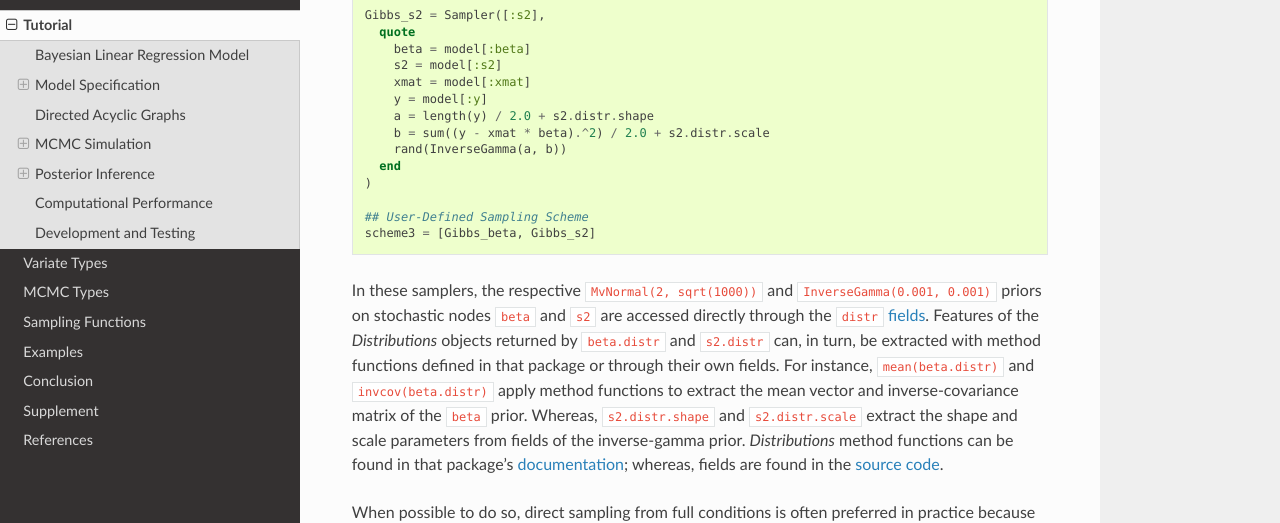
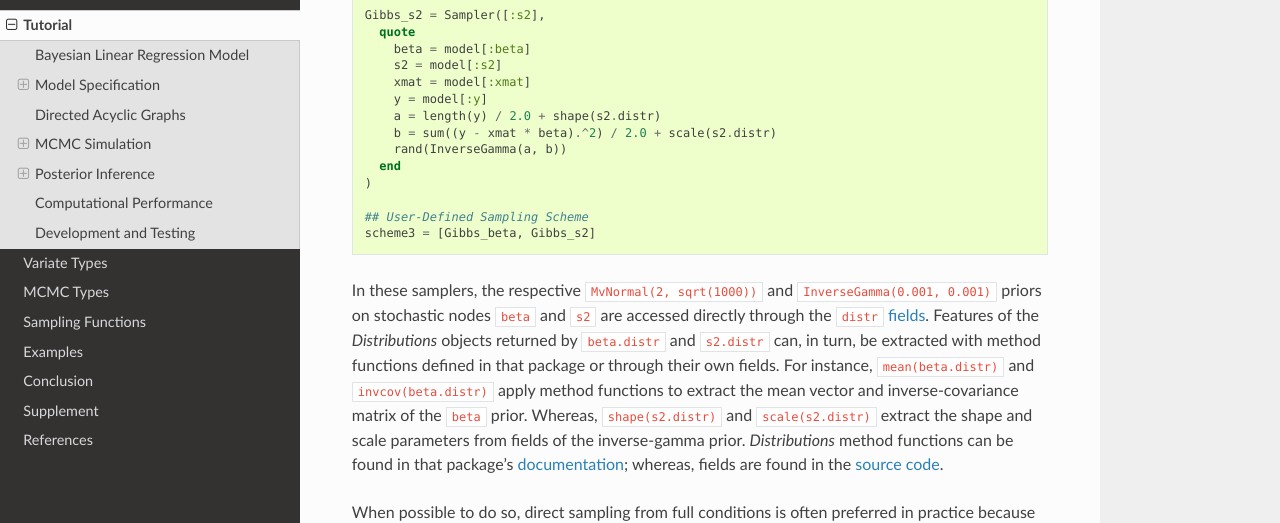
Before and after one commit to brian-j-smith/Mamba.jl, a Sphinx documentation site: the page built from doc/tutorial.rst, in a window 1280 px wide and 900 px high, scrolled down 4154 px. Shown: the part 151-674 px from the top of the window. Built offline with Sphinx 7.4.7 and the Read the Docs theme 2.0.0, drawn with Linux system fonts in a browser that asks for light colours; formulas are drawn with MathJax 3; cross-references to code outside the pages are shown as plain code.

Commit message:
Call new shape and scale methods to get InverseGamma parameters.

```diff
--- a/doc/tutorial.rst
+++ b/doc/tutorial.rst
@@ -185,8 +185,8 @@
 	    s2 = model[:s2]
 	    xmat = model[:xmat]
 	    y = model[:y]
-	    a = length(y) / 2.0 + s2.distr.shape
-	    b = sum((y - xmat * beta).^2) / 2.0 + s2.distr.scale
+	    a = length(y) / 2.0 + shape(s2.distr)
+	    b = sum((y - xmat * beta).^2) / 2.0 + scale(s2.distr)
 	    rand(InverseGamma(a, b))
 	  end
 	)
@@ -194,7 +194,7 @@
 	## User-Defined Sampling Scheme
 	scheme3 = [Gibbs_beta, Gibbs_s2]
 
-In these samplers, the respective ``MvNormal(2, sqrt(1000))`` and ``InverseGamma(0.001, 0.001)`` priors on stochastic nodes ``beta`` and ``s2`` are accessed directly through the ``distr`` :ref:`fields <section-Stochastic>`.  Features of the `Distributions` objects returned by ``beta.distr`` and ``s2.distr`` can, in turn, be extracted with method functions defined in that package or through their own fields.  For instance, ``mean(beta.distr)`` and ``invcov(beta.distr)`` apply method functions to extract the mean vector and inverse-covariance matrix of the ``beta`` prior.  Whereas, ``s2.distr.shape`` and ``s2.distr.scale`` extract the shape and scale parameters from fields of the inverse-gamma prior.  `Distributions` method functions can be found in that package's `documentation <http://distributionsjl.readthedocs.org>`_; whereas, fields are found in the `source code <https://github.com/JuliaStats/Distributions.jl>`_.
+In these samplers, the respective ``MvNormal(2, sqrt(1000))`` and ``InverseGamma(0.001, 0.001)`` priors on stochastic nodes ``beta`` and ``s2`` are accessed directly through the ``distr`` :ref:`fields <section-Stochastic>`.  Features of the `Distributions` objects returned by ``beta.distr`` and ``s2.distr`` can, in turn, be extracted with method functions defined in that package or through their own fields.  For instance, ``mean(beta.distr)`` and ``invcov(beta.distr)`` apply method functions to extract the mean vector and inverse-covariance matrix of the ``beta`` prior.  Whereas, ``shape(s2.distr)`` and ``scale(s2.distr)`` extract the shape and scale parameters from fields of the inverse-gamma prior.  `Distributions` method functions can be found in that package's `documentation <http://distributionsjl.readthedocs.org>`_; whereas, fields are found in the `source code <https://github.com/JuliaStats/Distributions.jl>`_.
 
 When possible to do so, direct sampling from full conditions is often preferred in practice because it tends to be more efficient than general-purpose algorithms.  Schemes that mix the two approaches can be used if full conditionals are available for some model parameters but not for others.  Once a sampling scheme is formulated in `Mamba`, it can be assigned to an existing model with a call to the ``setsamplers!`` function.
 
@@ -241,8 +241,8 @@
 			Gibbs_s2 = Sampler([:s2],
 			  @modelexpr(beta, s2, xmat, y,
 			    begin
-			      a = length(y) / 2.0 + s2.distr.shape
-			      b = sum((y - xmat * beta).^2) / 2.0 + s2.distr.scale
+			      a = length(y) / 2.0 + shape(s2.distr)
+			      b = sum((y - xmat * beta).^2) / 2.0 + scale(s2.distr)
 			      rand(InverseGamma(a, b))
 			    end
 			  )
```
Also changed, not shown: 2 other files.
